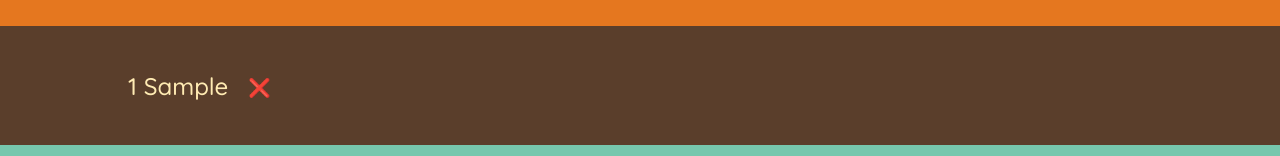
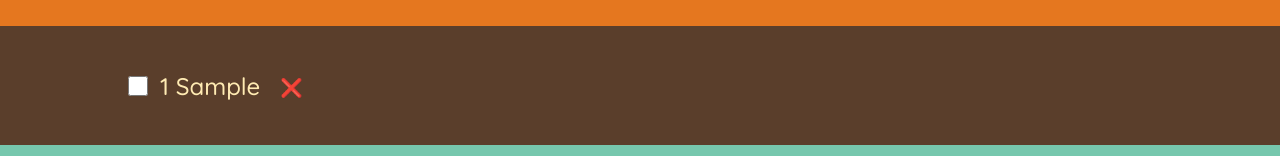
Before and after one commit to HazarN/travel-list-react, a React (Create React App) app: page / in a window 1280 px wide. Both pictures are taken after typing "Sample" into the empty fields and a click on the button "ADD". Shown: the part 251-407 px from the top of the page. Built offline with nearby package versions, Linux system fonts and the light colour scheme.

Commit message:
feature(core): Implementing the toggling event in the packing list items

```diff
--- a/src/App.js
+++ b/src/App.js
@@ -12,11 +12,28 @@ const App = () => {
     setItems(items => items.filter(item => item.id !== id));
   };
 
+  const handleToggleItems = id => {
+    setItems(items =>
+      items.map(item =>
+        item.id === id
+          ? {
+              ...item,
+              packed: !item.packed,
+            }
+          : item
+      )
+    );
+  };
+
   return (
     <>
       <Header />
       <Form onAddItems={handleAddItem} />
-      <PackingList items={items} onDeleteItems={handleDeleteItem} />
+      <PackingList
+        items={items}
+        onDeleteItems={handleDeleteItem}
+        onToggleItems={handleToggleItems}
+      />
       <Footer />
     </>
   );
--- a/src/components/Item.js
+++ b/src/components/Item.js
@@ -1,7 +1,22 @@
-const Item = ({ item, onDeleteItems: handleDeleteItem }) => {
+const Item = props => {
+  const {
+    item,
+    onDeleteItems: handleDeleteItem,
+    onToggleItems: handleToggleItems,
+  } = props;
+
   return (
     <li className='item'>
-      {item.quantity} {item.description}
+      <input
+        type='checkbox'
+        value={item.packed}
+        onChange={() => handleToggleItems(item.id)}
+      />
+
+      <span style={item.packed ? { textDecoration: 'line-through' } : {}}>
+        {item.quantity} {item.description}
+      </span>
+
       <button onClick={() => handleDeleteItem(item.id)}>❌</button>
     </li>
   );
--- a/src/components/PackingList.js
+++ b/src/components/PackingList.js
@@ -1,11 +1,16 @@
 import Item from './Item';
 
-const PackingList = ({ items, onDeleteItems }) => {
+const PackingList = ({ items, onDeleteItems, onToggleItems }) => {
   return (
     <div className='list'>
       <ul>
         {items.map(item => (
-          <Item key={item.id} item={item} onDeleteItems={onDeleteItems} />
+          <Item
+            key={item.id}
+            item={item}
+            onDeleteItems={onDeleteItems}
+            onToggleItems={onToggleItems}
+          />
         ))}
       </ul>
     </div>
```
